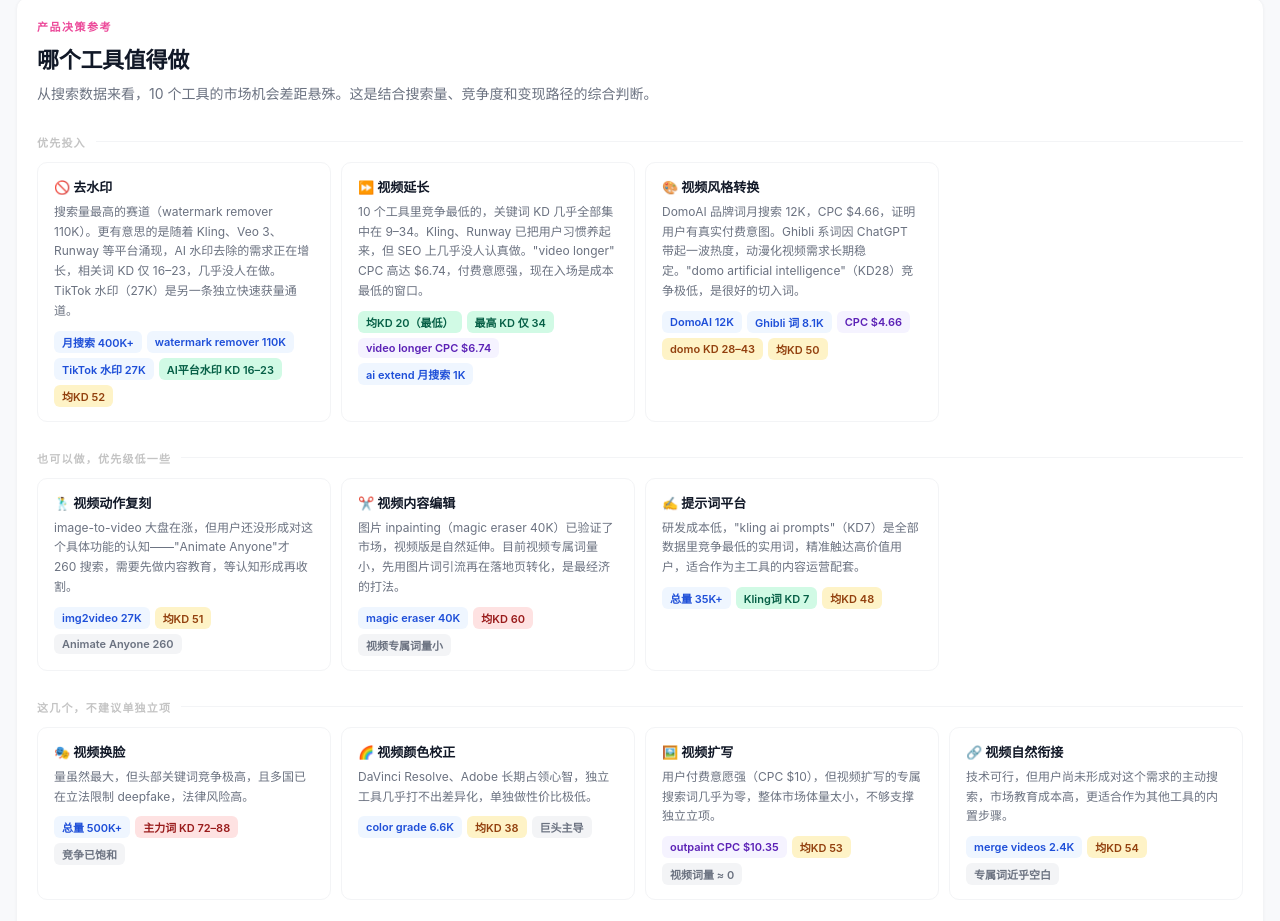
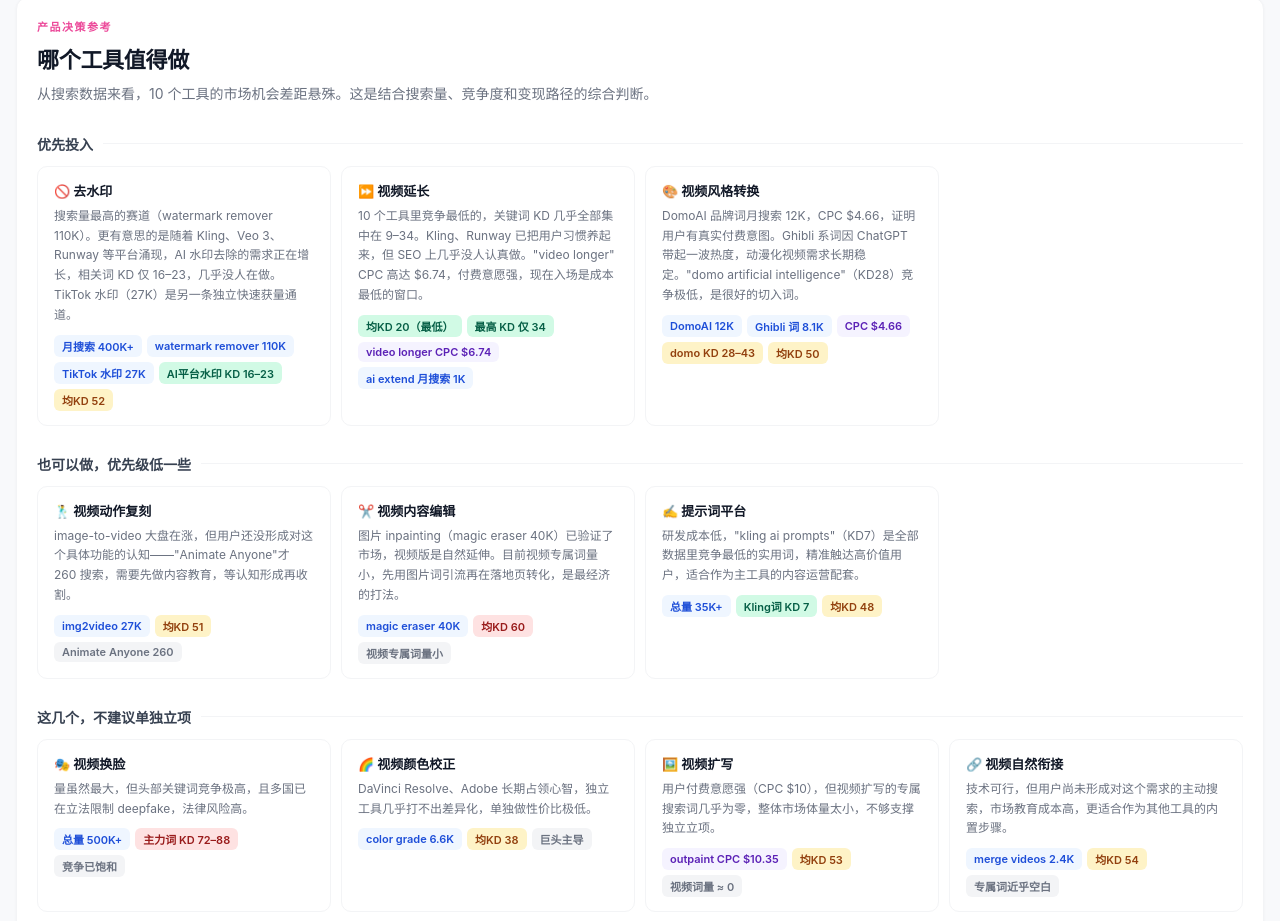
Before and after one commit to mantoufan/report, a plain HTML site: page index.html in a window 1280 px wide. Shown: the part 1920-2841 px from the top of the page. Drawn offline with nearby package versions, Linux system fonts and the light colour scheme.

Commit message:
fix: increase section-divider font size

```diff
--- a/index.html
+++ b/index.html
@@ -149,7 +149,7 @@ tr:last-child td{border-bottom:none}
 .pick-detail{font-size:13px;color:#6B7280;line-height:1.75;margin-bottom:14px}
 .pick-stats{display:flex;gap:20px;flex-wrap:wrap;font-size:12px;color:#9CA3AF;border-top:1px solid #F0F0F0;padding-top:10px}
 .pick-stats strong{color:#374151}
-.section-divider{font-size:11px;font-weight:700;letter-spacing:1.2px;text-transform:uppercase;color:#C4C4C4;margin-bottom:12px;display:flex;align-items:center;gap:10px}
+.section-divider{font-size:14px;font-weight:700;letter-spacing:0;text-transform:none;color:#374151;margin-bottom:12px;display:flex;align-items:center;gap:10px}
 .section-divider::after{content:'';flex:1;height:1px;background:#F3F4F6}
 .mid-cards{display:grid;grid-template-columns:repeat(auto-fill,minmax(270px,1fr));gap:10px;margin-bottom:28px}
 .mid-card{background:#fff;border:1px solid #F3F4F6;border-radius:10px;padding:14px 16px}
```
